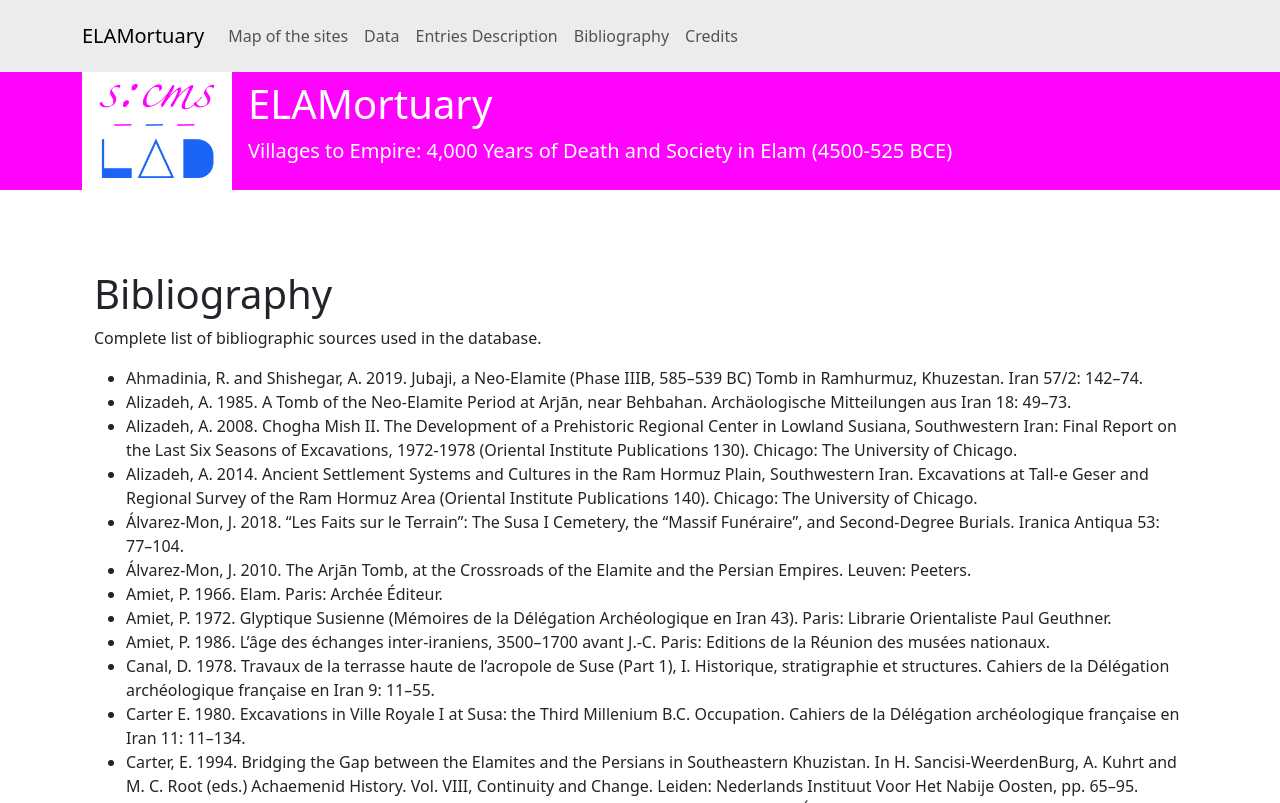
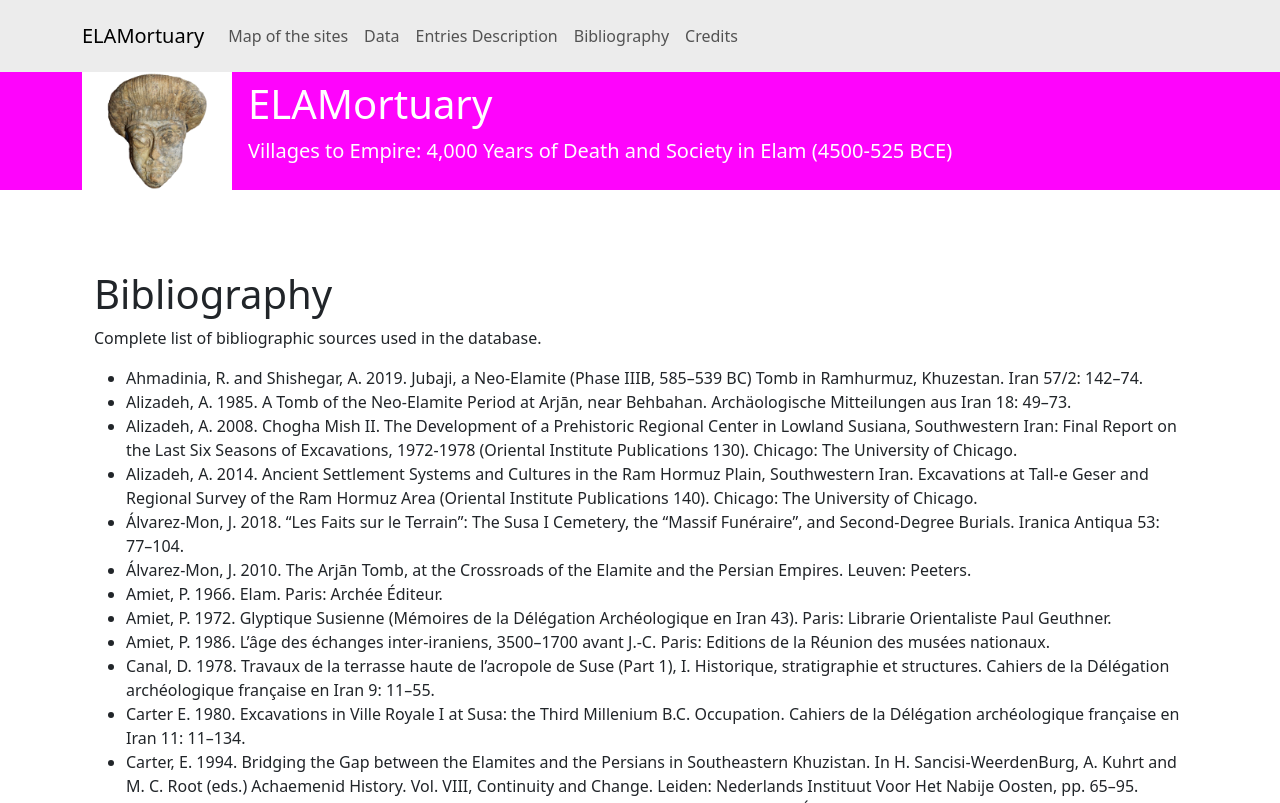
Before and after one commit to lad-sapienza/elamortuary, a Gatsby site: page /bibliography in a window 1280 px wide. Shown: the top 803 px of the page. Built offline with nearby package versions, Linux system fonts and the light colour scheme; Gatsby itself is replaced by a stand-in of ours.

Commit message:
Added logo

```diff
--- a/gatsby-config.js
+++ b/gatsby-config.js
@@ -54,7 +54,7 @@ module.exports = {
         // https://css-tricks.com/meta-theme-color-and-trickery/
         // theme_color: `#663399`,
         display: `minimal-ui`,
-        icon: `src/images/lad-rect.png`, // This path is relative to the root of the site.
+        icon: `src/images/elamortuary-logo.png`, // This path is relative to the root of the site.
       },
     },
     {
--- a/src/components/footer.js
+++ b/src/components/footer.js
@@ -12,7 +12,7 @@ const FooterSection = () => {
           <div className="p-3">
             <Link to="/">
               <StaticImage
-                src="../images/scms-lad.png"
+                src="../images/elamortuary-logo.png"
                 width={100}
                 quality={80}
                 formats={["AUTO", "WEBP"]}
--- a/src/components/header.js
+++ b/src/components/header.js
@@ -10,7 +10,7 @@ const HeaderSection = ({ siteTitle }) => (
       <div className="d-sm-flex align-items-center text-center">
         <Link to={withPrefix("/")}>
           <StaticImage
-            src="../images/scms-lad.png"
+            src="../images/elamortuary-logo.png"
             width={150}
             quality={80}
             formats={["AUTO", "WEBP"]}
```
Also changed, not shown: src/images/elamortuary-logo.png (added).
